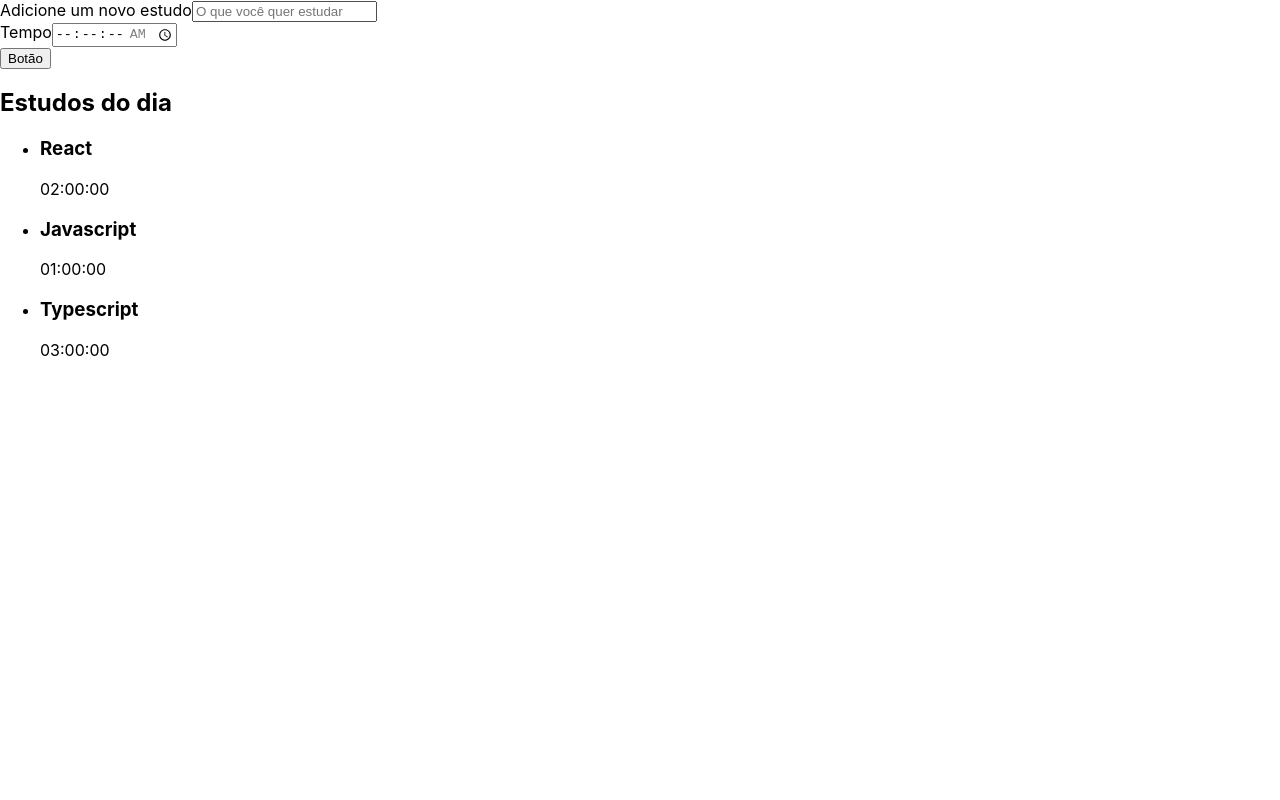
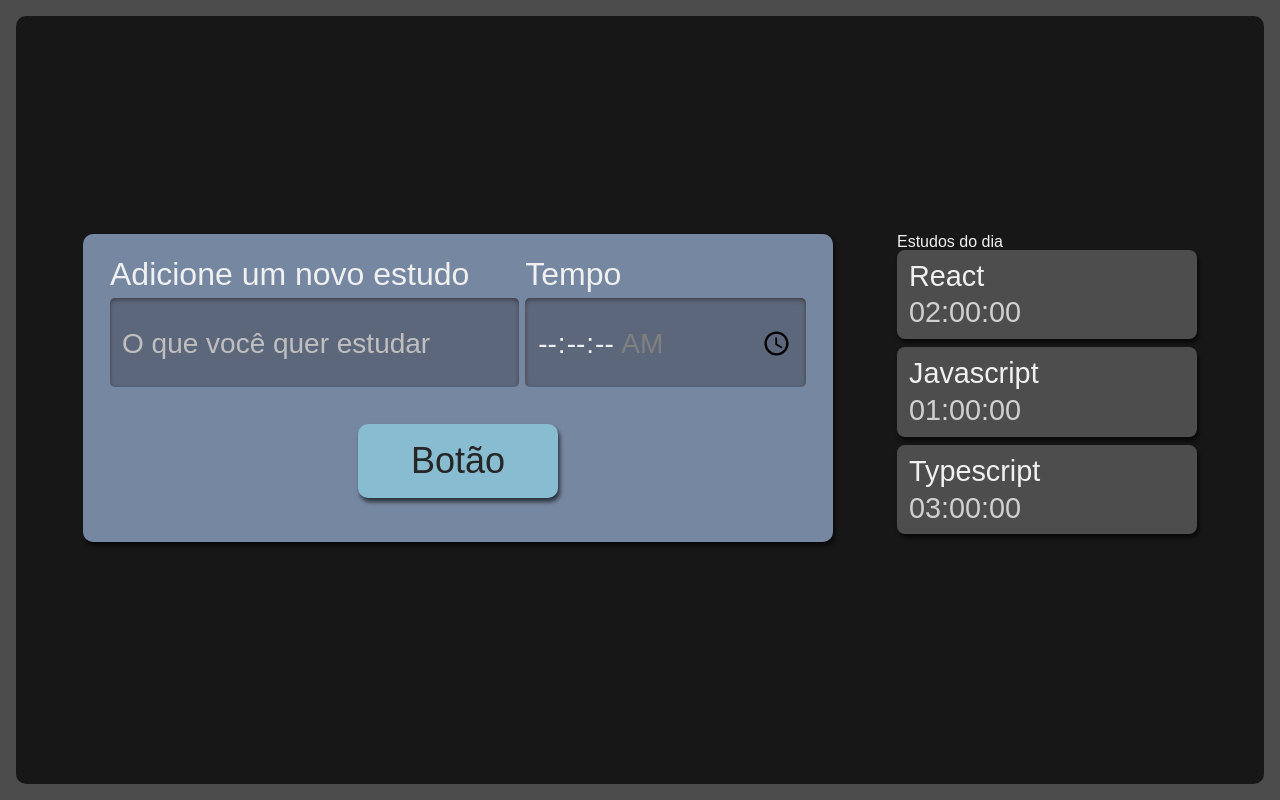
Before and after one commit to lmoraesdev/react-studies, a React (Create React App) app: page / in a window 1280 px wide. Built offline with nearby package versions, Linux system fonts and the light colour scheme.

Commit message:
feat: Implementação de sass style no react

```diff
--- a/package.json
+++ b/package.json
@@ -39,5 +39,8 @@
       "last 1 firefox version",
       "last 1 safari version"
     ]
+  },
+  "devDependencies": {
+    "sass": "^1.54.5"
   }
 }
--- a/src/App.tsx
+++ /dev/null
@@ -1,16 +0,0 @@
-import React from 'react';
-
-import Formulario from './components/Formulario';
-import Lista from './components/Lista';
-
-
-function App() {
-  return (
-    <div className="App">
-			<Formulario />
-			<Lista />
-    </div>
-  );
-}
-
-export default App;
--- a/src/components/Botao/index.tsx
+++ b/src/components/Botao/index.tsx
@@ -1,9 +1,10 @@
 import React from 'react';
+import './style.scss';
 
 class Botao extends React.Component{
 	render(): React.ReactNode {
 		return(
-			<button>
+			<button className='botao'>
 				Botão
 			</button>
 		)
--- /dev/null
+++ b/src/components/Botao/style.scss
@@ -0,0 +1,25 @@
+.botao {
+	align-self: center;
+	background-color: #88bcd1;
+	border-radius: 10px;
+	box-shadow: 2px 4px 4px #0000009F;
+	color: #272626;
+	cursor: pointer;
+	font-size: 1.25rem;
+	padding: 16px;
+	width: 150px;
+
+	&:active {
+		background-color: #7CA6B7;
+		box-shadow: 2px 2px 4px #0000009F inset;
+	}
+}
+
+@media screen and (min-width: 1280px) {
+	.botao {
+		grid-column-start: span 2;
+		justify-self: center;
+		width: 200px;
+		font-size: 2.25rem;
+	}
+}
--- a/src/components/Formulario/index.tsx
+++ b/src/components/Formulario/index.tsx
@@ -1,11 +1,12 @@
 import React from "react";
 import Botao from "../Botao";
+import './style.scss';
 
 class Formulario extends React.Component{
 	render(){
 		return(
-			<form>
-				<div>
+			<form className="novaTarefa">
+				<div className="inputContainer">
 					<label htmlFor="tarefa">
 						Adicione um novo estudo
 					</label>
@@ -17,7 +18,7 @@
 					required
 					/>
 				</div>
-				<div>
+				<div className="inputContainer">
 					<label htmlFor="tempo">
 						Tempo
 					</label>
--- /dev/null
+++ b/src/components/Formulario/style.scss
@@ -0,0 +1,61 @@
+.novaTarefa {
+	display: flex;
+	flex-direction: column;
+	grid-area: nova-tarefa;
+	background-color: #7687A1;
+	border-radius: 10px;
+	box-shadow: 2px 4px 4px #0000009F;
+	padding: 12px;
+
+	.inputContainer {
+		display: flex;
+		flex-direction: column;
+		width: 100%;
+		margin-bottom: 16px;
+
+		label {
+			margin-bottom: 8px;
+			font-size: 1.25rem;
+		}
+
+		input {
+			width: 100%;
+			padding: 8px 12px 4px;
+			box-sizing: border-box;
+			border: unset;
+			border-radius: 5px;
+			background-color: #5D677C;
+			box-shadow: 0px 2px 4px #2D2B2B9F inset;
+
+			&::placeholder {
+				color: #BFBFBF;
+			}
+		}
+	}
+
+	@media screen and (min-width: 1280px) {
+		flex-direction: row;
+		flex-wrap: wrap;
+		justify-content: space-around;
+		font-size: 2.25rem;
+		padding: 24px;
+		box-sizing: border-box;
+
+		.inputContainer {
+			width: calc(60% - 12px);
+
+			&:last-of-type {
+				width: 40%;
+			}
+
+			label {
+				font-size: 2rem;
+			}
+
+			input {
+				height: 100%;
+				font-size: 1.75rem;
+			}
+		}
+	}
+}
--- a/src/components/Lista/index.tsx
+++ b/src/components/Lista/index.tsx
@@ -1,4 +1,5 @@
 import React from "react";
+import './style.scss';
 
 function Lista(){
 	const tarefas = [{
@@ -12,11 +13,11 @@
 		tempo: '03:00:00'
 	} ]
 	return(
-		<aside>
+		<aside className="ListaTarefas">
 			<h2> Estudos do dia </h2>
 				<ul>
 					{tarefas.map((item, index)=>(
-						<li key={index}>
+						<li key={index} className="item">
 							<h3>
 								{item.tarefa}
 							</h3>
--- /dev/null
+++ b/src/components/Lista/style.scss
@@ -0,0 +1,75 @@
+.listaTarefas {
+	grid-area: tarefas;
+	height: 100%;
+
+	h2 {
+		font-size: 1.25rem;
+		margin-bottom: 12px;
+	}
+
+	ul {
+		max-height: 350px;
+		overflow-y: scroll;
+		scrollbar-width: thin;
+	}
+
+	@media screen and (min-width:1280px) {
+
+		h2 {
+			text-align: center;
+			font-size: 2.25rem;
+			margin-bottom: 24px;
+		}
+
+		ul {
+			overflow: auto;
+			max-height: 500px;
+		}
+	}
+}
+
+.item {
+	background-color: #4D4D4D;
+	border-radius: 8px;
+	box-shadow: 2px 4px 4px #0000009F;
+	padding: 12px;
+	margin-bottom: 8px;
+	position: relative;
+	cursor: pointer;
+
+	h3 {
+		margin-bottom: 8px;
+		word-break: break-all;
+	}
+
+	span {
+		color: #D0D0D0;
+	}
+
+	@media screen and (min-width:1280px) {
+		font-size: 1.8rem;
+	}
+}
+
+.itemSelecionado {
+	background-color: #292929;
+	box-shadow: 2px 4px 4px #0000009F inset;
+}
+
+.itemCompletado {
+	background-color: #566F42;
+	cursor: auto;
+
+	.concluido {
+		display: block;
+		background-image: url('../../assets/img/check-mark.svg');
+		background-repeat: no-repeat;
+		background-size: 38px 38px;
+		position: absolute;
+		top: 50%;
+		right: 12px;
+		transform: translateY(-50%);
+		width: 42px;
+		height: 43px;
+	}
+}
--- a/src/index.css
+++ b/src/index.css
@@ -11,3 +11,179 @@
 	font-family: source-code-pro, Menlo, Monaco, Consolas, "Courier New",
 		monospace;
 }
+
+html,
+body,
+div,
+span,
+applet,
+object,
+iframe,
+h1,
+h2,
+h3,
+h4,
+h5,
+h6,
+p,
+blockquote,
+pre,
+a,
+abbr,
+acronym,
+address,
+big,
+cite,
+code,
+del,
+dfn,
+em,
+img,
+ins,
+kbd,
+q,
+s,
+samp,
+small,
+strike,
+strong,
+sub,
+sup,
+tt,
+var,
+b,
+u,
+i,
+center,
+dl,
+dt,
+dd,
+ol,
+ul,
+li,
+fieldset,
+form,
+label,
+legend,
+table,
+caption,
+tbody,
+tfoot,
+thead,
+tr,
+th,
+td,
+article,
+aside,
+canvas,
+details,
+embed,
+figure,
+figcaption,
+footer,
+header,
+hgroup,
+menu,
+nav,
+output,
+ruby,
+section,
+summary,
+time,
+mark,
+audio,
+video {
+	margin: 0;
+	padding: 0;
+	border: 0;
+	font-size: 100%;
+	font: inherit;
+	vertical-align: baseline;
+}
+/* HTML5 display-role reset for older browsers */
+article,
+aside,
+details,
+figcaption,
+figure,
+footer,
+header,
+hgroup,
+menu,
+nav,
+section {
+	display: block;
+}
+body {
+	line-height: 1;
+}
+ol,
+ul {
+	list-style: none;
+}
+blockquote,
+q {
+	quotes: none;
+}
+blockquote:before,
+blockquote:after,
+q:before,
+q:after {
+	content: "";
+	content: none;
+}
+table {
+	border-collapse: collapse;
+	border-spacing: 0;
+}
+
+input {
+	font-family: inherit;
+	font-size: inherit;
+	font-weight: inherit;
+	color: inherit;
+}
+
+button {
+	border: unset;
+	background-color: unset;
+	font-family: inherit;
+	font-size: inherit;
+	font-weight: inherit;
+	color: inherit;
+}
+
+@import url("https://fonts.googleapis.com/css2?family=Manjari&display=swap");
+
+body {
+	display: flex;
+	justify-content: center;
+	font-family: "Manjari", sans-serif;
+	color: #f0f0f0;
+	background-color: #4c4c4c;
+	height: 100%;
+	width: 100%;
+	padding: 16px;
+	box-sizing: border-box;
+}
+
+#root {
+	width: 100%;
+}
+
+::-webkit-scrollbar {
+	width: 8px;
+}
+
+::-webkit-scrollbar-track {
+	background: unset;
+}
+
+::-webkit-scrollbar-thumb {
+	border-radius: 4px;
+	background: #888;
+}
+
+::-webkit-scrollbar-thumb:hover {
+	background: #555;
+}
--- a/src/index.tsx
+++ b/src/index.tsx
@@ -1,7 +1,7 @@
 import React from 'react';
 import ReactDOM from 'react-dom/client';
 import './index.css';
-import App from './App';
+import App from './pages/App';
 
 
 const root = ReactDOM.createRoot(
--- /dev/null
+++ b/src/pages/App.tsx
@@ -0,0 +1,17 @@
+import React from 'react';
+
+import Formulario from '../components/Formulario';
+import Lista from '../components/Lista';
+import './style.scss';
+
+
+function App() {
+  return (
+    <div className="AppStyle">
+			<Formulario />
+			<Lista />
+    </div>
+  );
+}
+
+export default App;
--- /dev/null
+++ b/src/pages/style.scss
@@ -0,0 +1,30 @@
+.AppStyle {
+	display: grid;
+	grid-template-rows: min-content min-content auto;
+	grid-template-areas:
+		"nova-tarefa"
+		"cronometro"
+		"tarefas"
+	;
+	row-gap: 24px;
+	min-width: 320px;
+	min-height: calc(100vh - 32px);
+	width: 100%;
+	padding: 32px;
+	box-sizing: border-box;
+	border-radius: 10px;
+	background-color: #171717;
+
+	@media screen and (min-width:1280px) {
+		grid-template-areas:
+			"nova-tarefa tarefas"
+			"cronometro tarefas"
+		;
+		column-gap: 64px;
+		grid-template-rows: min-content min-content;
+		grid-template-columns: 750px 300px;
+		justify-content: center;
+		align-content: center;
+		padding: 64px;
+	}
+}
```
Also changed, not shown: src/assets/img/check-mark.svg (added), 1 other file (tests, documents, lock files or other folders).
